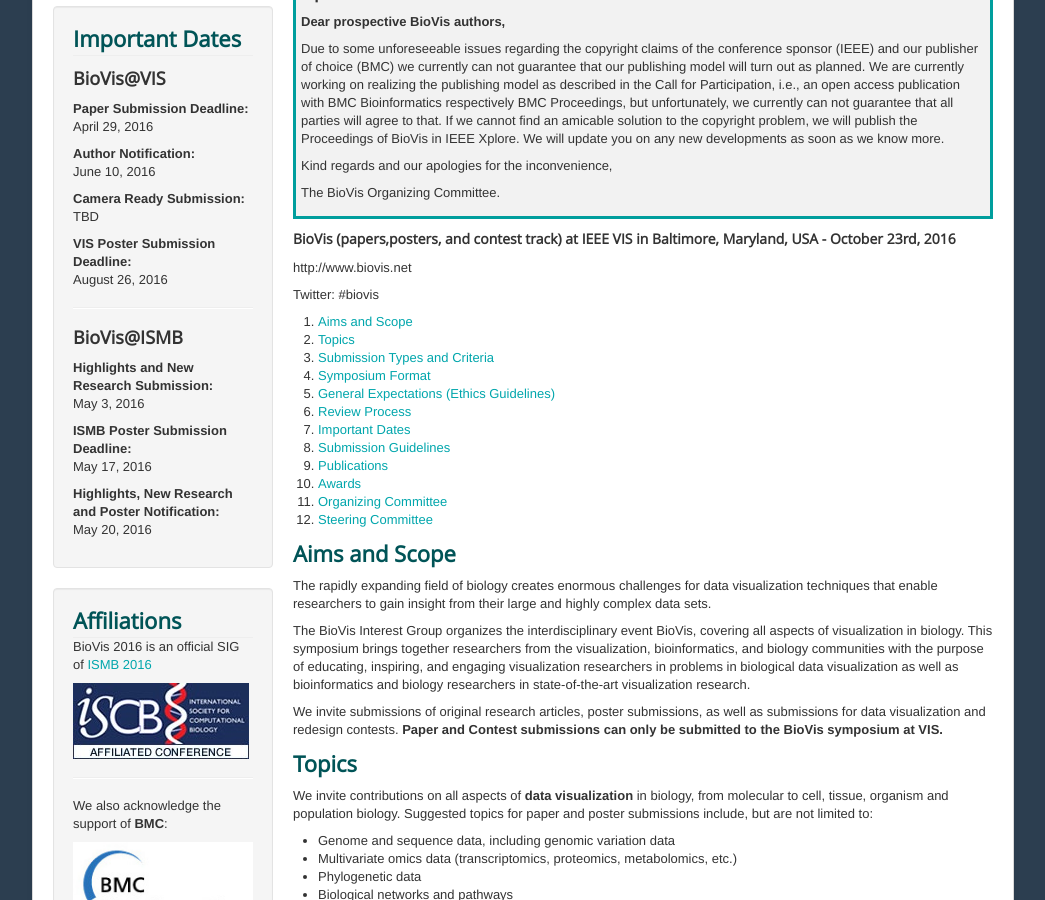
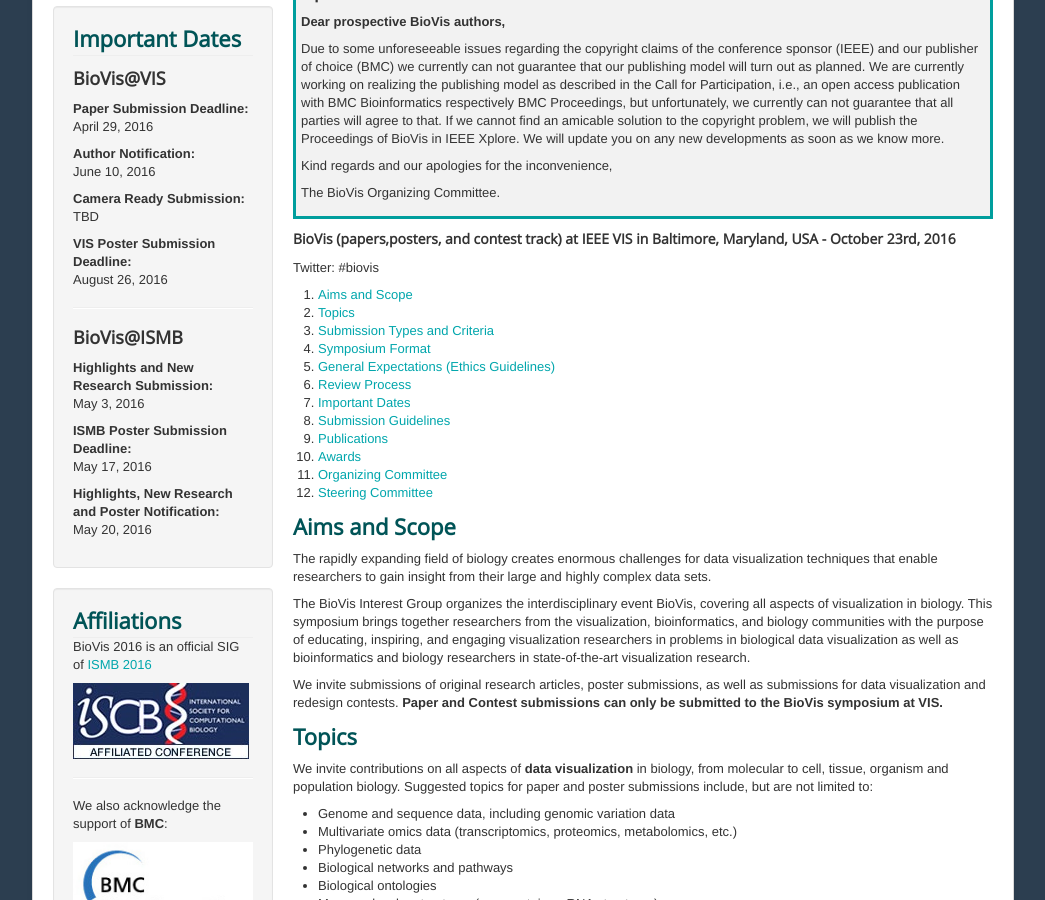
Before and after one commit to ngehlenborg/2017, a Jekyll site: the page built from cfp_vis.md, in a window 1280 px wide and 900 px high, scrolled down 590 px. Shown: the whole window, without its empty margins (117-1162 px from the left). Built offline with Jekyll 4.4.1, drawn with Linux system fonts in a browser that asks for light colours; part of the change alters nothing that is shown.

```diff
--- a/cfp_vis.md
+++ b/cfp_vis.md
@@ -18,8 +18,6 @@ permalink: /cfp_vis/
 </div>
 
 #### BioVis (papers,posters, and contest track) at IEEE VIS in Baltimore, Maryland, USA - October 23rd, 2016
-
-http://www.biovis.net
 
 Twitter: #biovis
 
```
Also changed, not shown: images/banner copy 2.jpg (added), images/banner.jpg.
